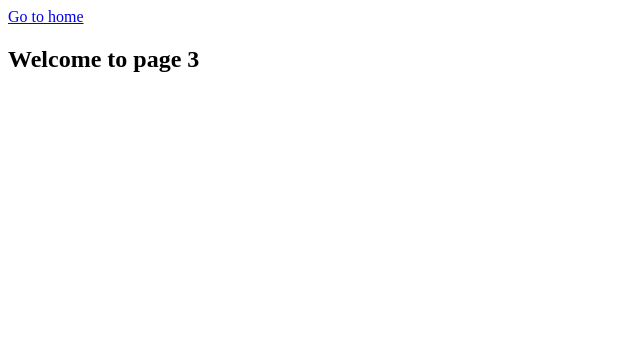
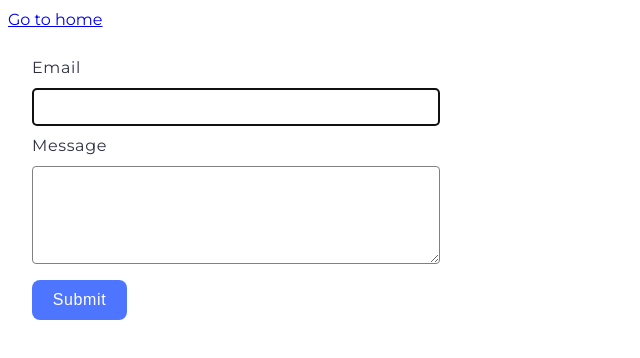
Before and after one commit to toomach/goit-js-hw-09, a website: page src/2-form.html in a window 1280 px wide. Shown: the whole page, without its empty margins (0-640 px from the left). Drawn offline with Linux system fonts and the light colour scheme; files that its build step writes are made by us from their sources.

Commit message:
form done

```diff
--- a/src/2-form.html
+++ b/src/2-form.html
@@ -5,12 +5,27 @@
     <meta http-equiv="X-UA-Compatible" content="IE=edge" />
     <meta name="viewport" content="width=device-width, initial-scale=1.0" />
     <title>Form</title>
-    <link rel="stylesheet" href="./src/css/2-form.css">
+    <link rel="preconnect" href="https://fonts.googleapis.com" />
+    <link rel="preconnect" href="https://fonts.gstatic.com" crossorigin />
+    <link href="https://fonts.googleapis.com/css2?family=Montserrat:wght@400;500;600&display=swap" rel="stylesheet" />
+    <link rel="stylesheet" href="./css/2-form.css">
   </head>
+
   <body>
     <section>
       <a href="./index.html">Go to home</a>
-      <h1>Welcome to page 3</h1>
+
+      <form class="feedback-form" autocomplete="off">
+        <label>
+          Email
+          <input type="email" name="email" autofocus />
+        </label>
+        <label>
+          Message
+          <textarea name="message" rows="8"></textarea>
+        </label>
+        <button type="submit">Submit</button>
+      </form>
     </section>
 
     <script type="module" src="./js/2-form.js"></script>
--- a/src/css/2-form.css
+++ b/src/css/2-form.css
@@ -0,0 +1,94 @@
+body {
+    font-family: 'Montserrat', sans-serif;
+    line-height: 1.5;
+    color: #2e2f42;
+    box-sizing: border-box;
+}
+
+.feedback-form {
+    width: 408px;
+    padding: 24px;
+
+    font-weight: 400;
+    font-size: 16px;
+    letter-spacing: 0.04em;
+
+    display: flex;
+    flex-direction: column;
+}
+
+label {
+    display: flex;
+    flex-direction: column;
+    gap: 8px;
+}
+
+label:not(:last-of-type) {
+    margin-bottom: 8px;
+}
+
+input {
+    padding: 8px 16px;
+
+    border-radius: 4px;
+    border: 1px solid #808080;
+
+    line-height: 1.5;
+    letter-spacing: 0.04em;
+
+    display: block;
+
+    transition: border-color 250ms cubic-bezier(0.4, 0, 0.2, 1);
+}
+
+input:hover {
+    border-color: #2e2f42;
+}
+
+textarea {
+    height: 80px;
+    padding: 8px 16px;
+
+    border-radius: 4px;
+    border: 1px solid #808080;
+
+    line-height: 1.5;
+    letter-spacing: 0.04em;
+
+    display: block;
+
+    transition: border-color 250ms cubic-bezier(0.4, 0, 0.2, 1);
+}
+
+textarea:hover {
+    border-color: #2e2f42;
+}
+
+button {
+    background-color: #4e75ff;
+
+    width: 95px;
+
+    margin-top: 16px;
+    padding: 8px 16px;
+
+    border-radius: 8px;
+    border: none;
+
+    font-weight: 500;
+    font-size: 16px;
+    line-height: 1.5;
+    letter-spacing: 0.04em;
+    color: #fff;
+
+    display: inline-block;
+
+    cursor: pointer;
+
+    transition: background-color 250ms cubic-bezier(0.4, 0, 0.2, 1);
+}
+
+button:hover,
+.form-btn:focus {
+    background-color: #6c8cff;
+}
--- a/src/js/2-form.js
+++ b/src/js/2-form.js
@@ -1 +1,39 @@
-console.log("Form");
+"use strict";
+
+const form = document.querySelector('.feedback-form');
+const emailInput = form.elements.email;
+const textarea = form.elements.message;
+const localStorageKey = 'feedback-form-state';
+
+
+form.addEventListener('input', function () {
+  const formData = {
+    email: emailInput.value.trim(),
+    message: textarea.value.trim(),
+  };
+
+  localStorage.setItem(localStorageKey, JSON.stringify(formData));
+});
+
+
+function updateFormContent() {
+  const formUpdate = JSON.parse(localStorage.getItem(localStorageKey)) || {};
+  emailInput.value = formUpdate.email ?? '';
+  textarea.value = formUpdate.message ?? '';
+}
+
+updateFormContent();
+
+
+form.addEventListener('submit', function (event) {
+  event.preventDefault();
+
+  const formSubmit = JSON.parse(localStorage.getItem(localStorageKey)) || {};
+
+  if (formSubmit.email && formSubmit.message) {
+    console.log(formSubmit);
+
+    localStorage.removeItem(localStorageKey);
+    form.reset();
+  }
+});
```
Also changed, not shown: src/1-gallery.html (+1 -1 lines).
